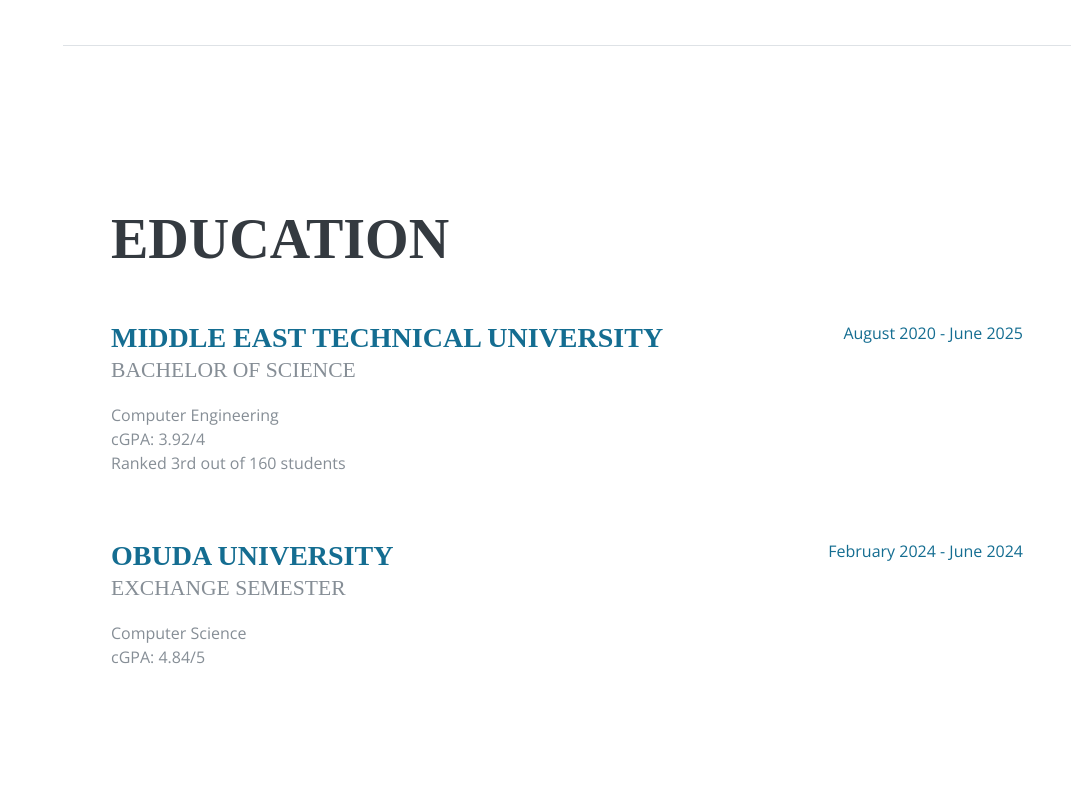
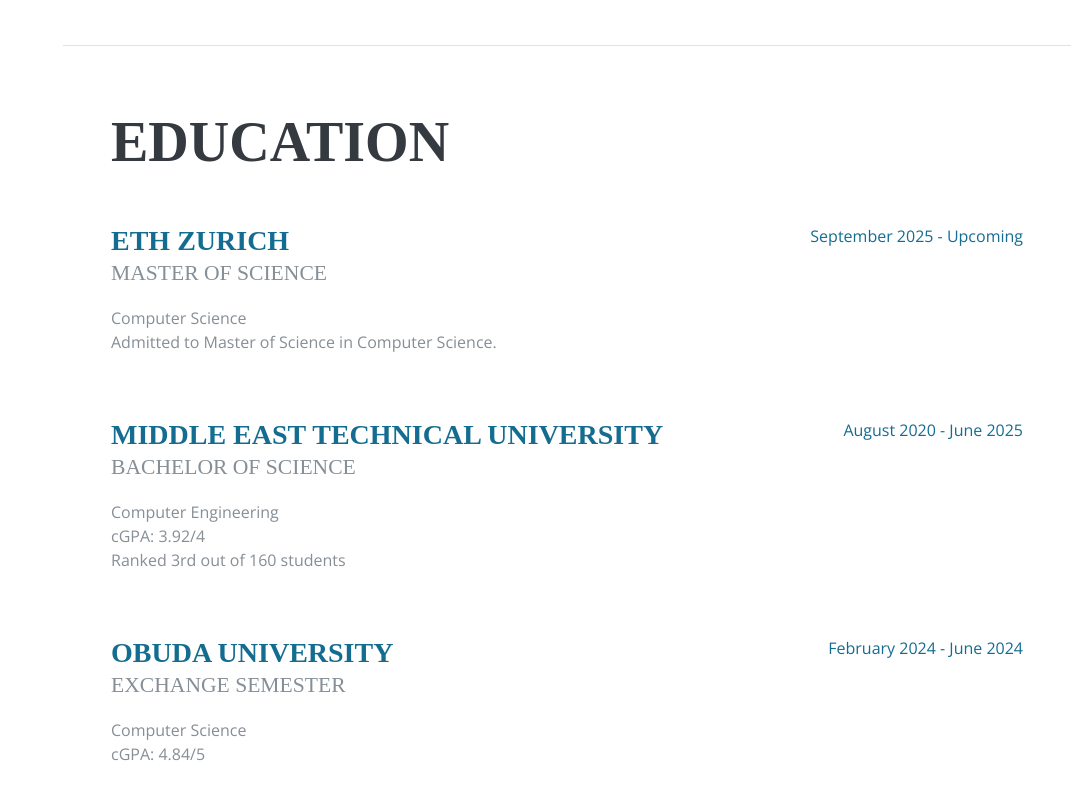
Before and after one commit to dogancemd/dogancemd.github.io, a plain HTML site: page index.html in a window 1280 px wide. Shown: the part 2256-3056 px from the top of the page, without its empty margins (209-1280 px from the left). Drawn offline with nearby package versions, Linux system fonts and the light colour scheme; a web font is replaced by a local one.

Commit message:
Added ETH tab

```diff
--- a/index.html
+++ b/index.html
@@ -237,6 +237,19 @@
 
           <div class="resume-item d-flex flex-column flex-md-row mb-5">
             <div class="resume-content mr-auto">
+              <h3 class="mb-0"><a href="https://ethz.ch/en/studies/master/degree-programmes/engineering-sciences/computer-science.html">ETH Zurich</a></h3>
+              <div class="subheading mb-3">Master of Science</div>
+              <div>Computer Science</div>
+              <p>Admitted to Master of Science in Computer Science.</p>
+            </div>
+            <div class="resume-date text-md-right">
+              <span class="text-primary">September 2025 - Upcoming</span>
+            </div>
+          </div>
+
+
+          <div class="resume-item d-flex flex-column flex-md-row mb-5">
+            <div class="resume-content mr-auto">
               <h3 class="mb-0"><a href="files/transcript.pdf">Middle East Technical University</a></h3>
               <div class="subheading mb-3">Bachelor of Science</div>
               <div>Computer Engineering</div>
```
